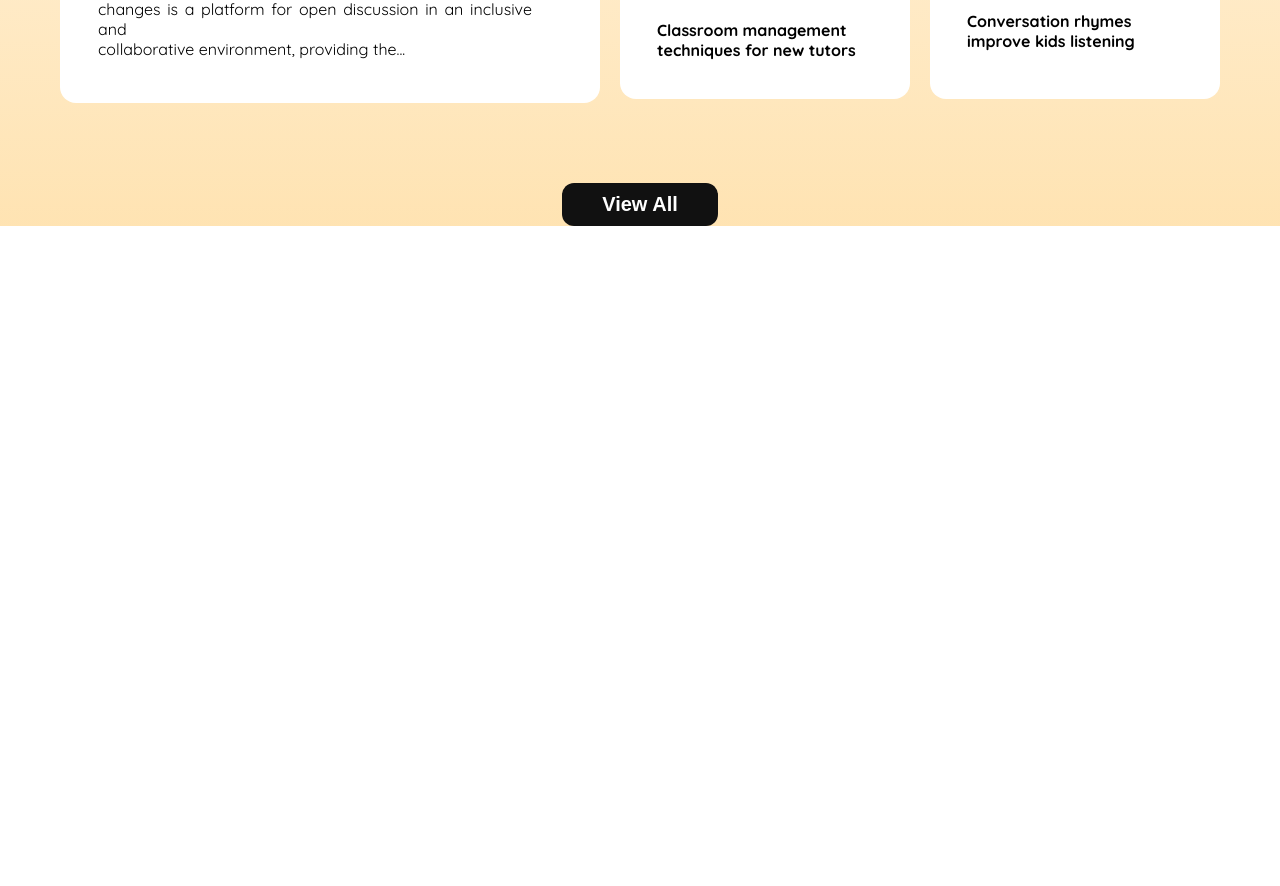
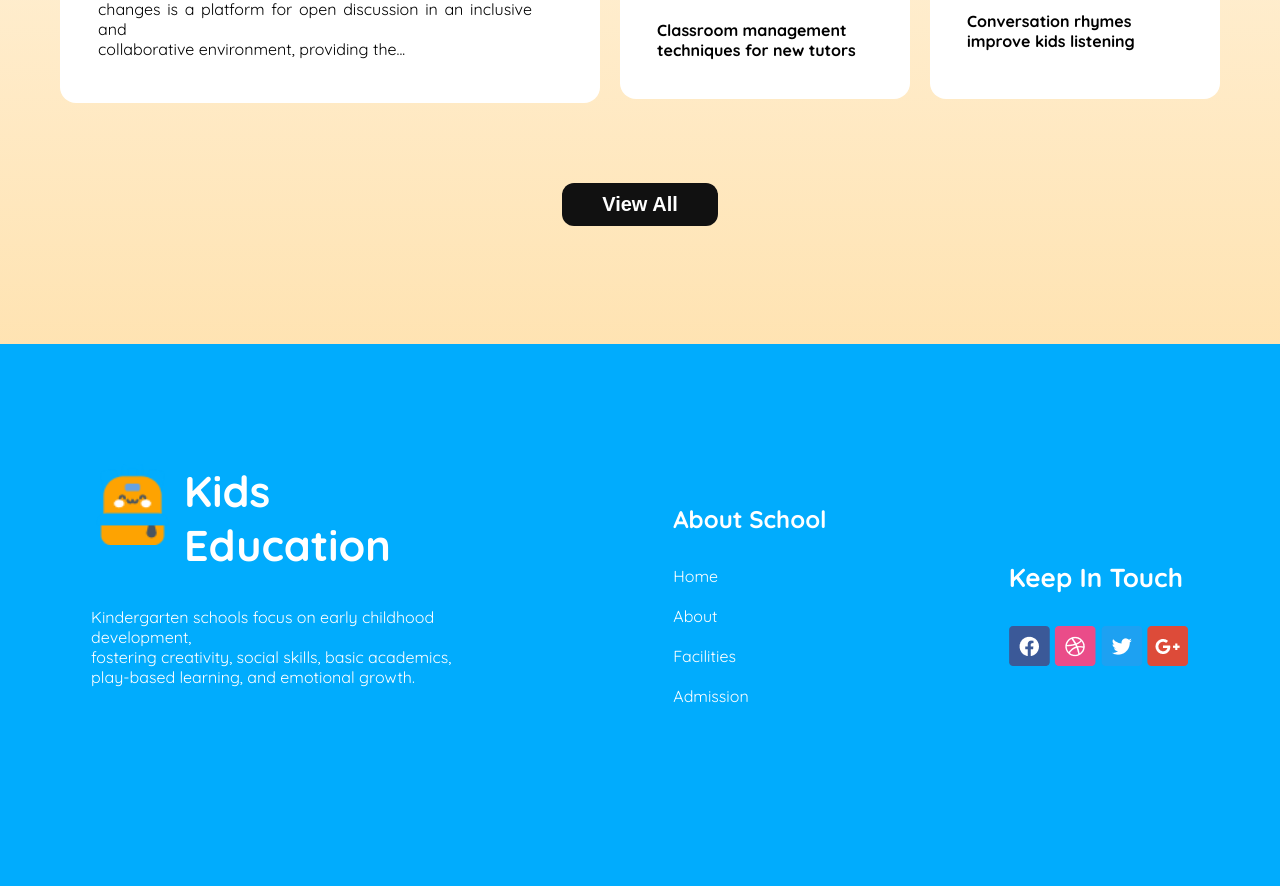
Before and after one commit to faisalbari193/assaingment-2, a plain HTML site: page index.html in a window 1280 px wide. Shown: the part 2348-3234 px from the top of the page. Before the commit the page ends 2574 px from the top, so only its background shows below. Drawn offline with Linux system fonts and the light colour scheme.

Commit message:
add new data

```diff
--- a/index.html
+++ b/index.html
@@ -138,7 +138,37 @@
 
     </main>
     <footer>
+         <div class="end">
+            <div class="end-1">
+               <div class="end-1-i">
+                  <img src="assets/logo.png" alt="">
+                  <h2 class="end-header">Kids <br>
+                    Education</h2>
+               </div>
+                <p>
+                    Kindergarten schools focus on early childhood development,<br>
+                    fostering creativity, social skills, basic academics, <br>
+                    play-based learning, and emotional growth.
+                </p>
+            </div>
+            <div class="end-2">
+              <h2>About School</h2>
+              <ul class="end-list">
+                <li>Home</li>
+                <li>About</li>
+                <li>Facilities</li>
+                <li>Admission</li>
+              </ul>
+            </div>
+            <div class="end-icons">
+                  <h2>Keep In Touch</h2>
+                    <img src="assets/fb.png" alt="">
+                    <img src="assets/dribble.png" alt="">
+                    <img src="assets/twitter.png" alt="">
+                    <img src="assets/google+.png" alt="">
 
+            </div>
+         </div>
     </footer>
 </body>
 </html>
--- a/style/style.css
+++ b/style/style.css
@@ -181,6 +181,7 @@
     background-image: url(../assets/bg.png), linear-gradient(0.00deg, rgba(254, 163, 1, 0.3),rgba(255, 255, 255, 0.3) 100%); ;
     background-repeat: no-repeat;
     max-width: 100%;
+    height: 1018px;
     margin: 0 auto;
 }
 .part-2-heading{
@@ -297,6 +298,7 @@
     align-items: center;
     margin: 0 auto;
     margin-top: 80px;
+    margin-bottom: 60px;
     font-size: 1.25rem;
     font-weight: 700;
     padding: 10px 40px;
@@ -305,13 +307,61 @@
     background: rgb(17, 17, 17);
     color: white;
 }
+/* footer style section */
+footer{
+    background: rgb(1, 172, 253);
+     width: 100%;
+     margin: 0 auto;
+}
+.end{
+    display: flex;
+    justify-content: space-around;
+    align-items: center;
+}
+.end-1{
+  flex-direction: row;
+  color: white;
 
+}
+.end-1 p{
+    margin-top: 35px;
+    margin-bottom: 179px;
+    width:400px;
+    height: 100px;
+}
+.end-1 img{
+    width:83px ;
+    height:81px;
+}
+.end-1-i{
+    display: flex;
+    text-align: justify;
+    color: white;
+    gap: 10px;
+    margin-top: 120px;
+}
 
-
-
-
-
-
+.end-header{
+    font-size: 43px;
+    font-weight: 700;
+}
+.end-2 h2{
+    margin-bottom: 32px;
+    color: white;
+}
+.end-list{
+    list-style: none;
+    color: white;
+}
+.end-list li{
+    margin-bottom: 20px;
+}
+.end-icons h2{
+    font-size: 26px;
+    font-weight: 700;
+    margin-bottom: 32px;
+    color: white;
+}
 
 
 
@@ -361,12 +411,6 @@
         margin-right: 17px;
         gap: 10px;
     }
-    /* .item-box-1,
-    .item-box-2,
-    .item-box-3{
-        /* width:357px ;
-        height:321px ;
-    }*/
      .items-description{
         padding:  36px 28px;
     }
@@ -418,3 +462,15 @@
         padding: 2px 12px;
 
     }
+    .end{
+        flex-direction: column;
+        text-align: justify;
+    }
+    .end-2{
+        text-align: justify;
+    }
+    .end-icons{
+        justify-items: center;
+        text-align: justify;
+    }
+}
```
